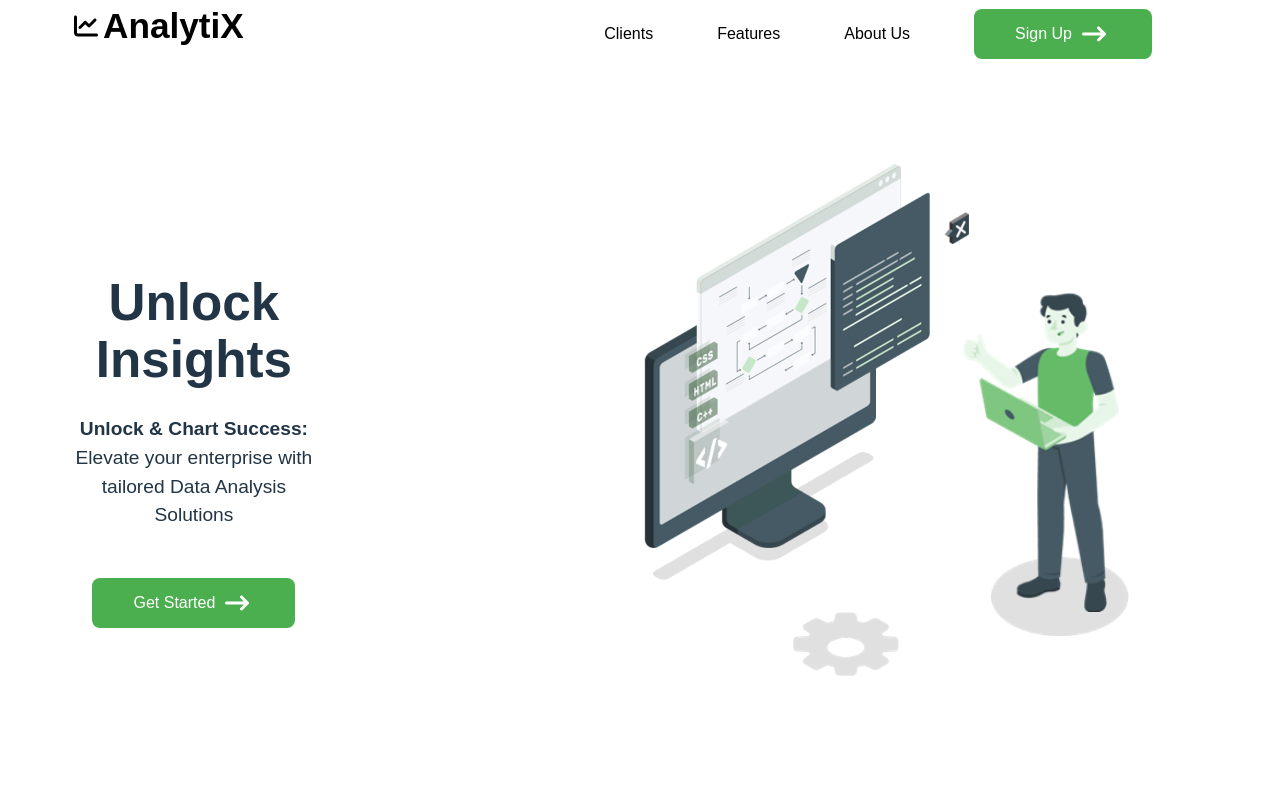
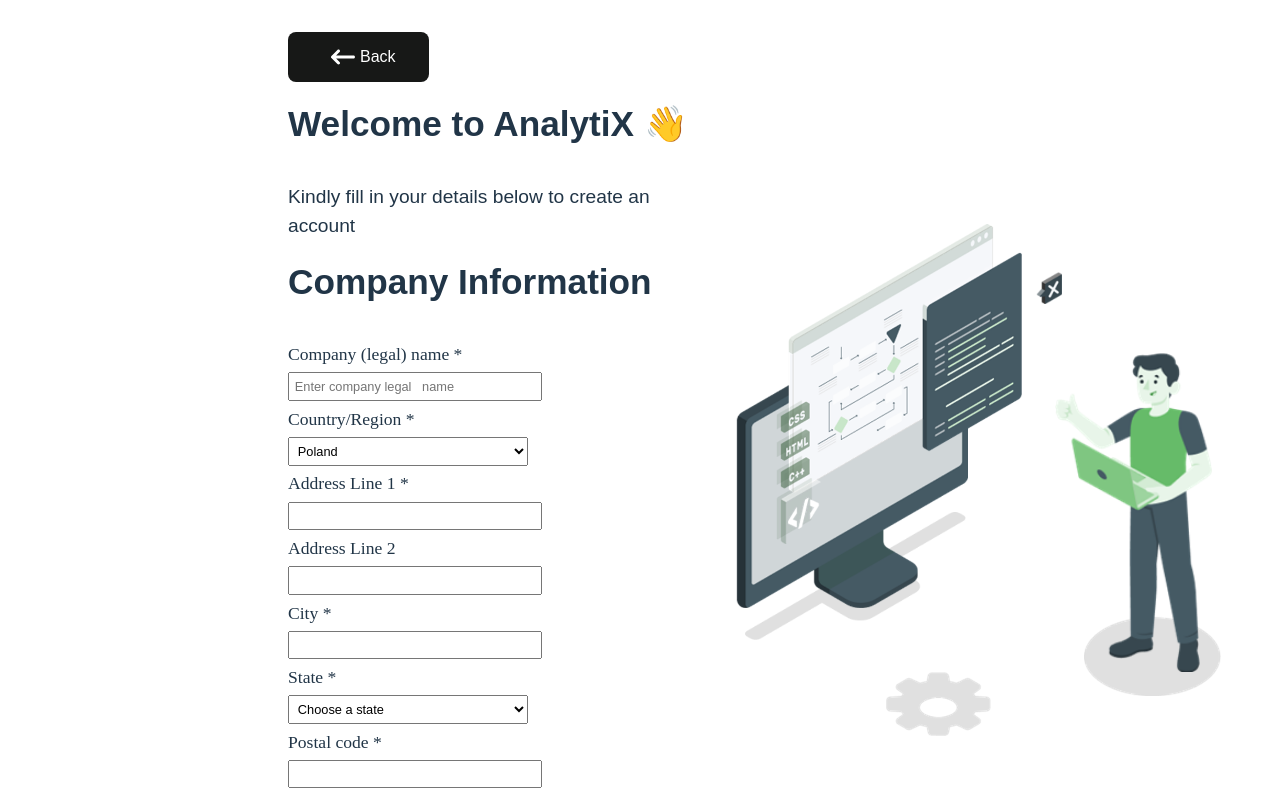
Before and after one commit to Poyetnyax/Data-WebApp, a React (Vite) app: page /sign-up in a window 1280 px wide. Shown: the top 800 px of the page. Built offline with nearby package versions, Linux system fonts and the light colour scheme.

Commit message:
Signin (#11)
* BodySection component

* BodySection fixes

* fixes

* signin routing

* routing fix

* routes fixng

* signup, signin pages and fixes

---------

Co-authored-by: Poyet <poyetnyahuku3@gmail.com>

```diff
--- a/src/App.jsx
+++ b/src/App.jsx
@@ -1,15 +1,18 @@
 import "./App.css";
+import { Routes, Route} from 'react-router-dom';
 import Landing from "./Layouts/Landing";
+import SignIn from "./Layouts/SignIn";
+import SignUp from "./Layouts/SignUp"
 
 function App() {
   return (
-    <>
       <div>
-        <section>
-          <Landing />
-        </section>
+        <Routes>
+          <Route path='/' element={<Landing />} />
+          <Route path='/sign-in' element={<SignIn />} />
+          <Route path='/sign-up' element={<SignUp />} />
+        </Routes>
       </div>
-    </>
   );
 }
 
--- a/src/Components/Molecules/Action.css
+++ b/src/Components/Molecules/Action.css
@@ -1,7 +1,8 @@
 .action-container {
+  width: 60rem;
   display: flex;
   padding-top: 6rem;
-  column-gap: 20rem;
+  justify-content: center;
 }
 .container-left {
   display: flex;
@@ -25,6 +26,7 @@
   margin-top: 3rem;
 }
 .illustration-container {
+  width: 18rem;
   display: flex;
 }
 
--- a/src/Components/Molecules/Action.jsx
+++ b/src/Components/Molecules/Action.jsx
@@ -7,6 +7,7 @@
 import formula from "../../Assets/images/formula.png";
 import gear from "../../Assets/images/gear.png";
 import personShadow from "../../Assets/images/personShadow.png";
+import { Link } from "react-router-dom";
 
 function Action() {
   return (
@@ -22,7 +23,7 @@
           </p>
         </div>
         <div className="getbutton">
-          <Button name="Get Started" />
+          <Link to="/sign-up"><Button name="Get Started" /></Link>
         </div>
       </div>
       <div className="illustration-container">
--- /dev/null
+++ b/src/Layouts/SignIn.css
@@ -0,0 +1,45 @@
+.SignIn{
+    display: flex;
+    justify-content: center;
+    align-items: center;
+    gap: 4rem;
+}
+.btn{
+    font-family: sans-serif, Arial, Helvetica;
+  font-size: 1rem;
+  padding: 12px 2rem;
+  border: 1px solid transparent;
+  border-radius: 8px;
+  color: #ffffff;
+  background-color: #171817;
+  cursor: pointer;
+  display: flex;
+  align-items: center;
+  justify-content: center;
+}
+.input{
+    width: 20rem;
+    display: flex;
+    flex-direction: column;
+    gap: 2rem;
+    text-align: left;
+}
+.heading{
+    font-family: sans-serif, Arial, Helvetica;
+    margin-bottom: 1rem;
+}
+
+.inputspace{
+    align-items: center;
+    font-family: sans-serif, Arial, Helvetica;
+    padding: 0.5rem;
+}
+
+.illustration-container {
+    width: 18rem;
+    display: flex;
+  }
+
+  .illustration-left {
+    display: flex;
+  }
--- /dev/null
+++ b/src/Layouts/SignIn.jsx
@@ -0,0 +1,41 @@
+import "./SignIn.css";
+import Button from "../Components/Atoms/Button/Button";
+import person from "../Assets/images/person.png";
+import device from "../Assets/images/device.png";
+import windows from "../Assets/images/windows.png";
+import deviceShadow from "../Assets/images/deviceShadow.png";
+import formula from "../Assets/images/formula.png";
+import gear from "../Assets/images/gear.png";
+import personShadow from "../Assets/images/personShadow.png";
+import { Link } from "react-router-dom";
+import { FontAwesomeIcon } from "@fortawesome/react-fontawesome";
+import { faArrowLeftLong } from "@fortawesome/free-solid-svg-icons";
+
+function SignIn() {
+    return (
+      <div className="SignIn">
+        <div className="input">
+            <Link to="/"><button className="btn">
+      <FontAwesomeIcon className="icon" icon={faArrowLeftLong} />{'Back'}
+    </button></Link>
+            <h2 className="heading">Sign-in</h2>
+            <input className="inputspace" type="text" placeholder="Username" required />
+            <input className="inputspace" type="text" placeholder="Password" required />
+            <Button name="Sign In" />
+        </div>
+        <div className="illustration-container">
+          <div className="illustration-left">
+            <img src={device} alt="device"   className="device" />
+            <img src={windows} alt="windows"   className="windows" />
+            <img src={deviceShadow} alt="deviceShadow"   className="deviceShadow" />
+            <img src={formula} alt="formula"   className="formula" />
+            <img src={gear} alt="gear" className="gear" />
+            <img src={person} alt="person"   className="person" />
+            <img src={personShadow} alt="personShadow"   className="personShadow" />
+          </div>
+        </div>
+      </div>
+    );
+  }
+
+  export default SignIn;
--- /dev/null
+++ b/src/Layouts/SignUp.css
@@ -0,0 +1,34 @@
+.SignUpPage{
+    display: flex;
+    align-items: center;
+    justify-content: center;
+}
+.SignUp{
+    width: 26rem;
+    display: flex;
+    flex-direction: column;
+    text-align: left;
+
+    padding: 2rem;
+    gap: 1rem;
+    font-Family: 'Arial, sans-serif'
+}
+.form{
+    font-size: 1.1rem;
+}
+
+.details{
+    width: 15rem;
+    align-items: center;
+    font-family: sans-serif, Arial, Helvetica;
+    padding: 0.3rem;
+    font-size: 0.8rem;
+    margin: 0.3rem 0;
+}
+.choice{
+    width: 15rem;
+    font-family: sans-serif, Arial, Helvetica;
+    padding: 0.3rem;
+    font-size: 0.8rem;
+    margin: 0.3rem 0;
+}
--- /dev/null
+++ b/src/Layouts/SignUp.jsx
@@ -0,0 +1,89 @@
+import "./SignUp.css";
+import person from "../Assets/images/person.png";
+import device from "../Assets/images/device.png";
+import windows from "../Assets/images/windows.png";
+import deviceShadow from "../Assets/images/deviceShadow.png";
+import formula from "../Assets/images/formula.png";
+import gear from "../Assets/images/gear.png";
+import personShadow from "../Assets/images/personShadow.png";
+import Button from "../Components/Atoms/Button/Button";
+import { Link } from "react-router-dom";
+import { FontAwesomeIcon } from "@fortawesome/react-fontawesome";
+import { faArrowLeftLong } from "@fortawesome/free-solid-svg-icons";
+
+function SignUp () {
+  return (
+    <div className="SignUpPage">
+      <div className="SignUp">
+        <Link to="/">
+          <button className="btn">
+            <FontAwesomeIcon className="icon" icon=    {faArrowLeftLong} />{'Back'}
+          </button>
+        </Link>
+        <h2>Welcome to AnalytiX <span role="img"   aria-label="wave">👋</span></h2>
+        <p>Kindly fill in your details below to create an   account</p>
+        <h2>Company Information</h2>
+        <form className="form">
+          <label>
+            Company (legal) name *<br/>
+            <input className="details" type="text" placeholder="Enter company legal   name" required />
+          </label>
+          <br />
+          <label>
+            Country/Region *<br/>
+            <select className="choice" required>
+              <option value="Poland">Poland</option>
+              <option value="German">German</option>
+              <option value="Netherlands">Netherlands</option>
+              <option value="Spain">Spain</option>
+            </select>
+          </label>
+          <br />
+          <label>
+            Address Line 1 *<br/>
+            <input className="details" type="text" placeholder=" " required />
+          </label>
+          <br />
+          <label>
+            Address Line 2<br/>
+            <input className="details" type="text" placeholder=" " />
+          </label>
+          <br />
+          <label>
+            City *<br/>
+            <input className="details" type="text" placeholder=" " required />
+          </label>
+          <br />
+          <label>
+            State *<br/>
+            <select className="choice" required>
+              <option value="">Choose a state</option>
+              <option value="">Warsaw</option>
+              <option value="">Lubelska</option>
+              <option value="">Gdanski</option>
+            </select>
+          </label>
+          <br />
+          <label>
+            Postal code *<br/>
+            <input className="details" type="text" placeholder=" " required />
+          </label>
+        </form>
+        <Button name="Sign Up"/>
+      </div>
+      <div className="illustration-container">
+          <div className="illustration-left">
+            <img src={device} alt="device"   className="device" />
+            <img src={windows} alt="windows"   className="windows" />
+            <img src={deviceShadow} alt="deviceShadow"   className="deviceShadow" />
+            <img src={formula} alt="formula"   className="formula" />
+            <img src={gear} alt="gear" className="gear" />
+            <img src={person} alt="person"   className="person" />
+            <img src={personShadow} alt="personShadow"   className="personShadow" />
+          </div>
+        </div>
+    </div>
+  );
+}
+
+export default SignUp;
--- /dev/null
+++ b/src/components/BodySection/BodySection.css
@@ -0,0 +1,36 @@
+.bodysection{
+    width: auto;
+    display: flex;
+    padding: 4rem;
+    align-items: center;
+    justify-content: space-between;
+    background-color: var(--color-background);
+}
+
+.help {
+    width: auto;
+    text-align: left;
+    display: flex;
+    flex-direction: column;
+    gap: 2rem;
+}
+
+
+
+.stats{
+    width:30rem;
+    display: grid;
+    grid-template-columns: repeat(2, 1fr);
+    row-gap: 2rem;
+}
+
+.stats__nums{
+    width: 10rem;
+    height: auto;
+    text-align: left;
+    gap: 0.5rem;
+}
+
+.stats__nums, h2, p{
+    margin: 0;
+}
--- a/src/components/Organisms/Nav/Nav.jsx
+++ b/src/components/Organisms/Nav/Nav.jsx
@@ -1,4 +1,5 @@
 import Button from "../../Atoms/Button/Button";
+import {Link} from 'react-router-dom';
 import "./Nav.css";
 import { FontAwesomeIcon } from "@fortawesome/react-fontawesome";
 import { faChartLine } from "@fortawesome/free-solid-svg-icons";
```
Also changed, not shown: src/components/BodySection/BodySection.jsx (added, +33 -0 lines), src/main.jsx (+8 -8 lines).
